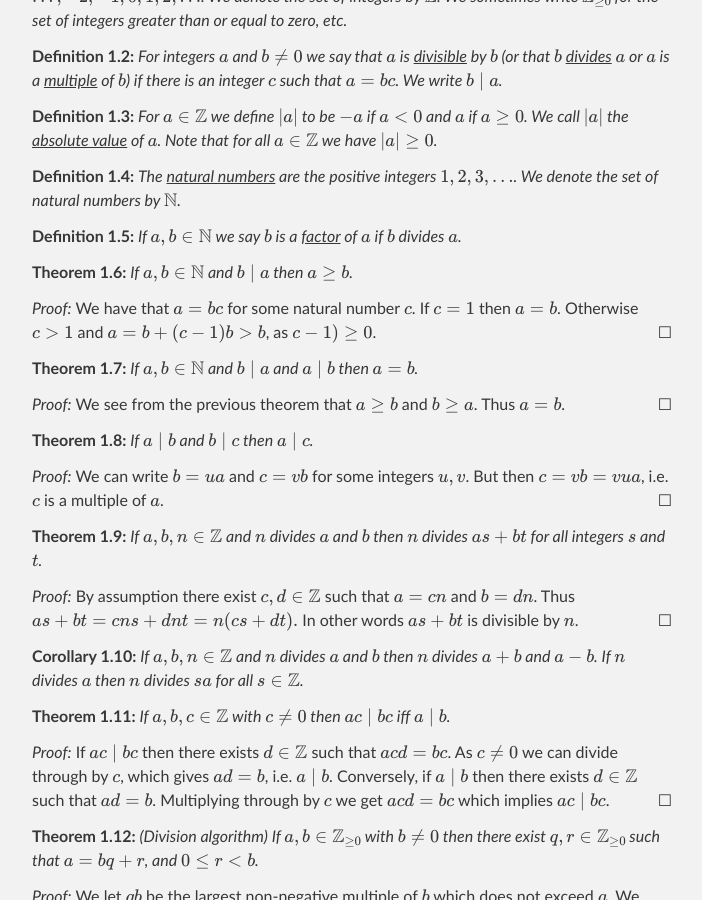
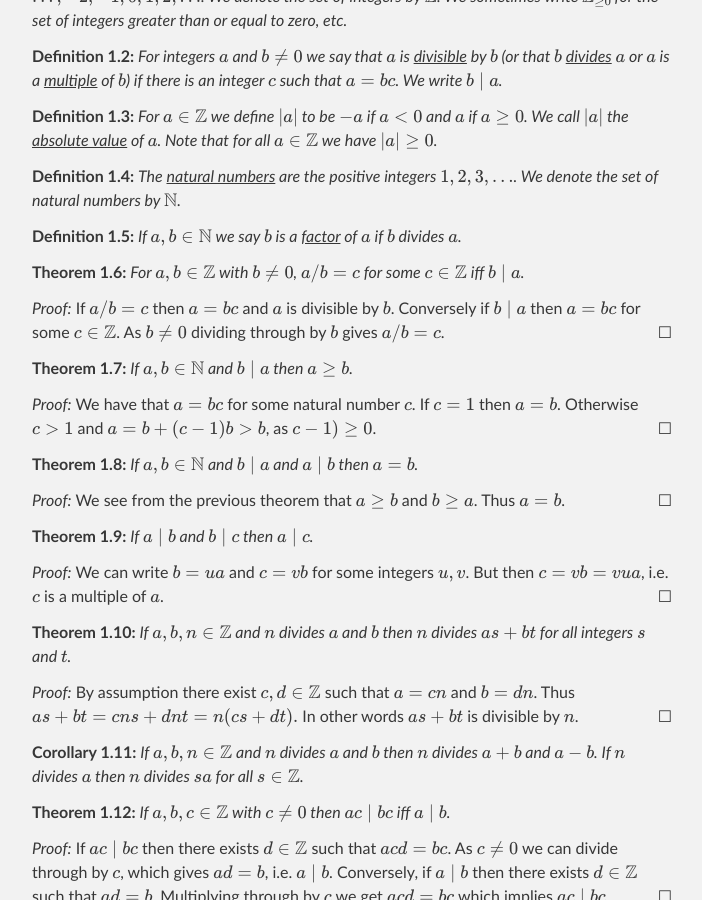
Before and after one commit to wbhart/SimpleMath, a Jekyll site: the page built from test.html, in a window 1280 px wide and 900 px high, scrolled down 364 px. Shown: the whole window, without its empty margins (288-990 px from the left). Built offline with Jekyll 4.4.1, drawn with Linux system fonts in a browser that asks for light colours; formulas are drawn with MathJax 3.

Commit message:
Update test.html

```diff
--- a/test.html
+++ b/test.html
@@ -25,6 +25,13 @@ numbers by $\N$.
 
 <definition> If $a, b \in \N$ we say $b$ is a <u>factor</u> of $a$ if $b$ divides $a$.
 </definition>
+
+<theorem> For $a, b \in \Z$ with $b \neq 0$, $a/b = c$ for some $c \in \Z$ iff $b \;|\; a$.
+</theorem>
+
+<proof> If $a/b = c$ then $a = bc$ and $a$ is divisible by $b$. Conversely if $b \;|\; a$ then $a = bc$ for some
+$c \in \Z$. As $b \neq 0$ dividing through by $b$ gives $a/b = c$.
+</proof>
 
 <theorem> If $a, b \in \N$ and $b \;|\; a$ then $a \geq b$.
 </theorem>
```
